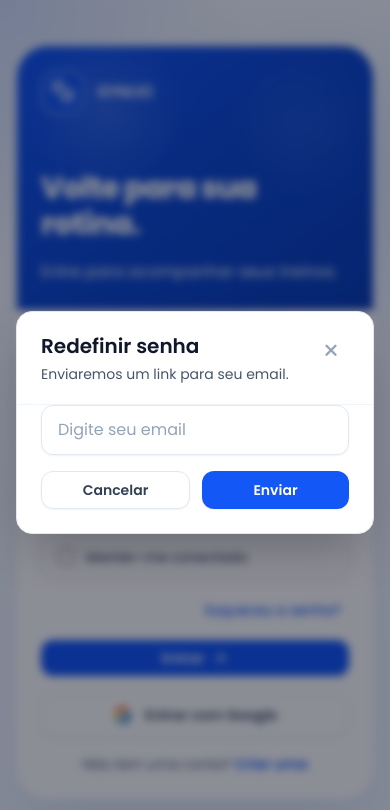
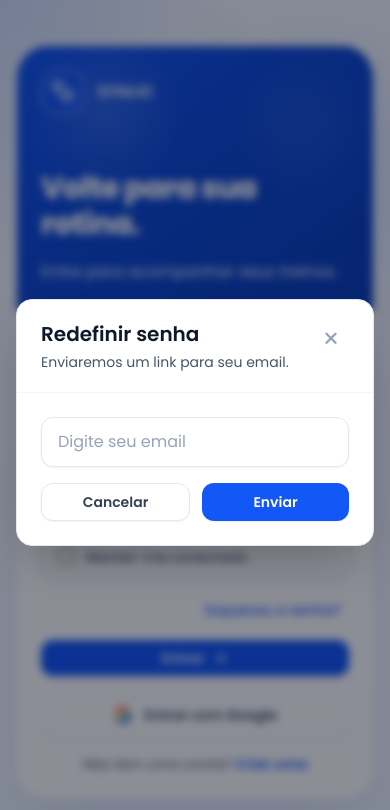
Before and after one commit to MateusMonteiro11/gym.io, a React (Vite) app: page /login in a window 390 px wide. Both pictures are taken after a click on the button "Esqueceu a senha?". Shown: the top 810 px of the page. Built offline with nearby package versions, Linux system fonts and the light colour scheme; no server answers.

Commit message:
Fix: modal spaceline responsivity

```diff
--- a/src/components/AgendarTreinoModal.jsx
+++ b/src/components/AgendarTreinoModal.jsx
@@ -35,7 +35,7 @@ export default function AgendarTreinoModal({ open, treino, onClose, onAgendar })
   return (
     <Modal open={open} onClose={onClose} size="md">
       <ModalHeader title="Agendar treino" subtitle="Escolha quando deseja realizar este treino" onClose={onClose} />
-      <div className="space-y-6 p-6 pt-0">
+      <div className="space-y-6 p-6">
         <Card className="border-slate-100 bg-slate-50 p-4 shadow-none">
           <div className="flex items-start justify-between gap-4">
             <div>
--- a/src/components/PreWorkoutModal.jsx
+++ b/src/components/PreWorkoutModal.jsx
@@ -18,7 +18,7 @@ export default function PreWorkoutModal({ open, treino, descansoPadrao = 60, onC
         subtitle={treino?.nome ? `Treino: ${treino.nome}` : 'Configure o descanso padrão'}
         onClose={onClose}
       />
-      <div className="space-y-6 p-6 pt-0">
+      <div className="space-y-6 p-6">
         <div className="grid grid-cols-4 gap-2">
           {[30, 45, 60, 90].map((tempo) => (
             <button
--- a/src/pages/Login.jsx
+++ b/src/pages/Login.jsx
@@ -234,7 +234,7 @@ export default function Login() {
 
       <Modal open={isModalOpen} onClose={() => setIsModalOpen(false)} size="sm">
         <ModalHeader title="Redefinir senha" subtitle="Enviaremos um link para seu email." onClose={() => setIsModalOpen(false)} />
-        <form onSubmit={handleResetPassword} className="space-y-4 p-6 pt-0">
+        <form onSubmit={handleResetPassword} className="space-y-4 p-6">
           <Input
             type="text"
             placeholder="Digite seu email"
--- a/src/pages/Treinos.jsx
+++ b/src/pages/Treinos.jsx
@@ -764,7 +764,7 @@ function ModalCriarTreino({ open, onClose, usuario }) {
             setEditingSection(null)
           }}
         />
-        <div className="space-y-4 p-6 pt-0">
+        <div className="space-y-4 p-6">
           <div>
             <Label>Nome da seção</Label>
             <Input
```
